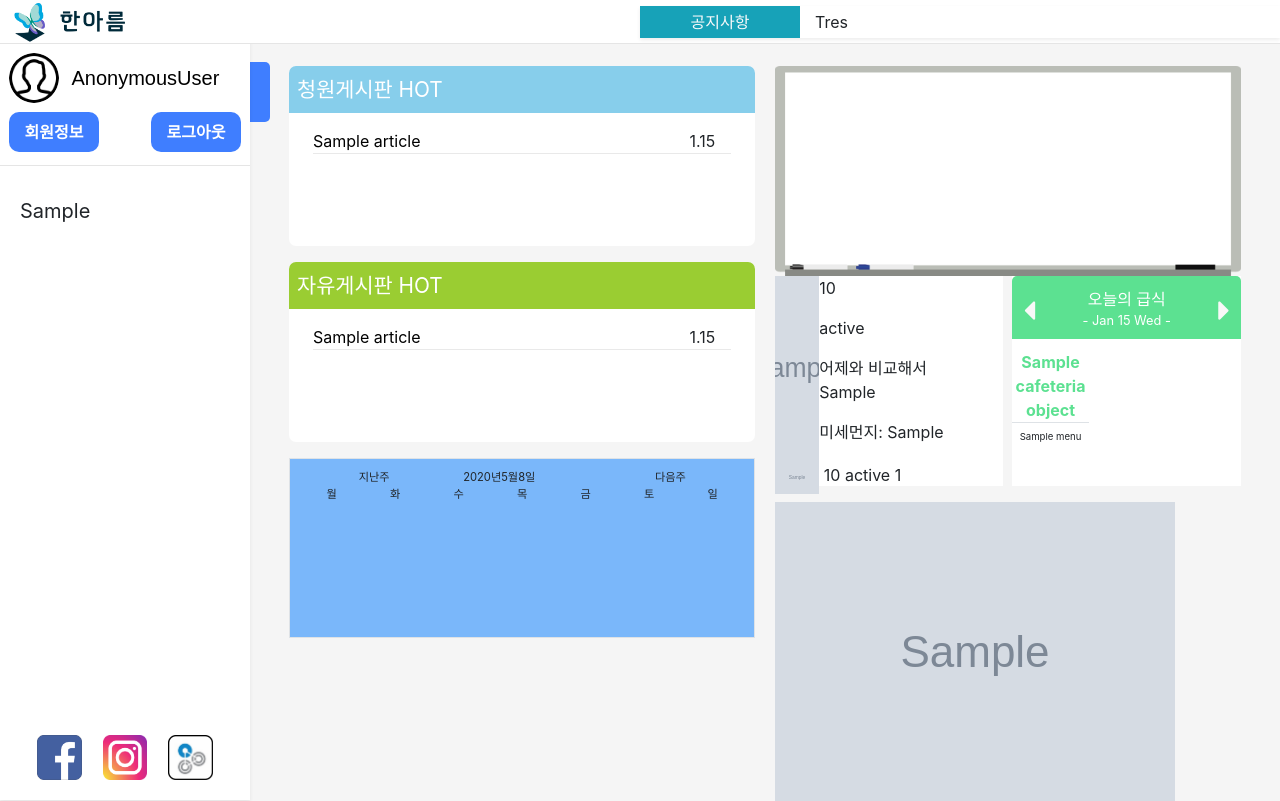
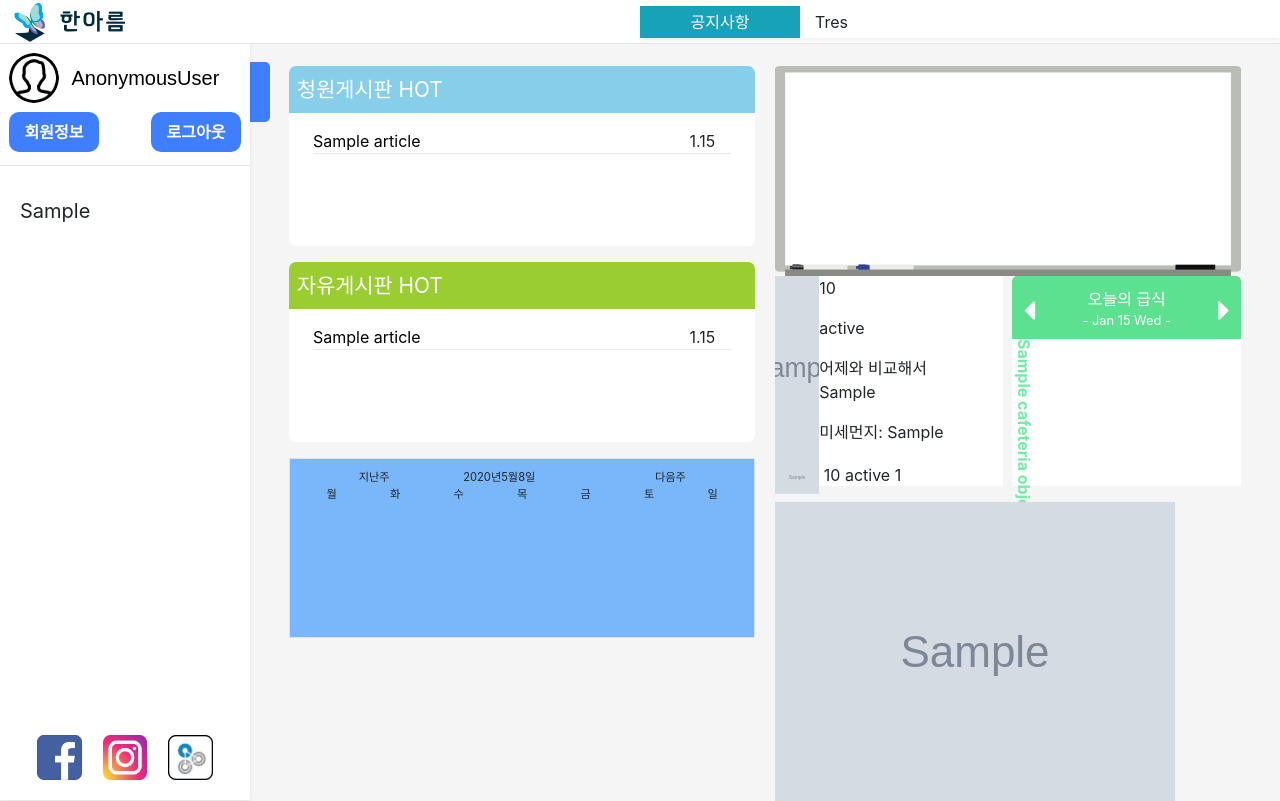
Before and after one commit to DeveloperRyou/re_hanalum, a Django app: template hanalum/main/templates/main.html in a window 1280 px wide. Shown: the top 801 px of the page. Run offline with Django 3.2, Linux system fonts and the light colour scheme; the template is opened without the code that fills it: most values are stand-ins (such as "Sample title", 1, 10 or a date in 2020); grey boxes marked "Sample" are stand-in pictures; parts of the project's set-up code (start-up, migrations or seed data) failed here and were passed over; some libraries are stand-ins or nearby versions.

Commit message:
급식 js 개발, 조, 중, 석식 전환 가능

```diff
--- a/hanalum/static/css/widget_cafeteria.css
+++ b/hanalum/static/css/widget_cafeteria.css
@@ -17,10 +17,29 @@
     border-radius: 5px 5px 0px 0px;
     position: relative;
 }
-.cafeteria .food-box {
-    width: 33.333%;
+.cafeteria .time-box {
+    height: 100%;
+    display: grid;
+}
+.cafeteria .foodtime-box {
+    cursor: pointer;
+    writing-mode: tb-rl;
+    font-size: 1rem;
+    color: #76eba4;
+    font-weight: 700;
+}
+.cafeteria .foodtime-box:hover {
+    color: #1da753;
+    font-weight: bold;
+}
+.cafeteria .foodtime-box.clicked {
+    color: #1da753;
+    font-weight: bold;
+}
+.cafeteria .foodtext-box {
+    width: 100%;
     float: left;
-    margin-top: 0.7rem;
+    display: grid;
 }
 /* 화살표 */
 .pointer-boxl {
@@ -60,15 +79,9 @@
     color: #ffffff;
     font-weight: 400;
 }
-.food-time {
-    text-align: center;
-    font-size: 1rem;
-    color: #5ce191;
-    font-weight: 700;
-}
 .food-menu {
     text-align: center;
     display: grid;
-    line-height: 0.7rem;
-    font-size: 0.6rem;
+    line-height: 1rem;
+    font-size: 0.8rem;
 }
--- a/hanalum/widget/templates/cafeteria.html
+++ b/hanalum/widget/templates/cafeteria.html
@@ -14,18 +14,48 @@
     </label>
   </div>
 
-  <div class="content-box">
+  <div class="content-box d-flex">
+    <div class="time-box">
+      {% for cafeteria_object in cafeteria_list %}
+      <div class="m-auto">
+        <div class="foodtime-box {% if cafeteria_object.id == 'breakfast' %} clicked {% endif %}" id="foodtime-{{cafeteria_object.id}}">
+          {{cafeteria_object.title}}
+        </div>
+      </div>
+      {% endfor %}
+    </div>
     {% for cafeteria_object in cafeteria_list %}
-    <div class="food-box">
-      <div class="border-bottom border-gray">
-        <p class="food-time">{{cafeteria_object.title}}</p>
+    <div class="foodtext-box {% if cafeteria_object.id != 'breakfast' %} d-none {% endif %}" id="foodtext-{{cafeteria_object.id}}">
+      {% for menu in cafeteria_object.menu %}
+      <div class="m-auto">
+        <span class="food-menu">{{menu}}</span>
       </div>
-      <div class="mt-2">
-        {% for menu in cafeteria_object.menu %}
-          <span class="food-menu">{{menu}}</span>
-        {% endfor %}
-      </div>
+      {% endfor %}
     </div>
     {% endfor %}
   </div>
 </div>
+
+<script type="text/javascript">
+var foodtime = $('.foodtime-box');
+var foodtext = $('.foodtext-box');
+
+$('#foodtime-breakfast').click(function(){
+    foodtime.removeClass("clicked");
+    $('#foodtime-breakfast').addClass("clicked");
+    foodtext.addClass("d-none");
+    $('#foodtext-breakfast').removeClass("d-none");
+});
+$('#foodtime-lunch').click(function(){
+    foodtime.removeClass("clicked");
+    $('#foodtime-lunch').addClass("clicked");
+    foodtext.addClass("d-none");
+    $('#foodtext-lunch').removeClass("d-none");
+});
+$('#foodtime-dinner').click(function(){
+    foodtime.removeClass("clicked");
+    $('#foodtime-dinner').addClass("clicked");
+    foodtext.addClass("d-none");
+    $('#foodtext-dinner').removeClass("d-none");
+});
+</script>
```
Also changed, not shown: hanalum/main/cafeteria.py (+7 -3 lines).
